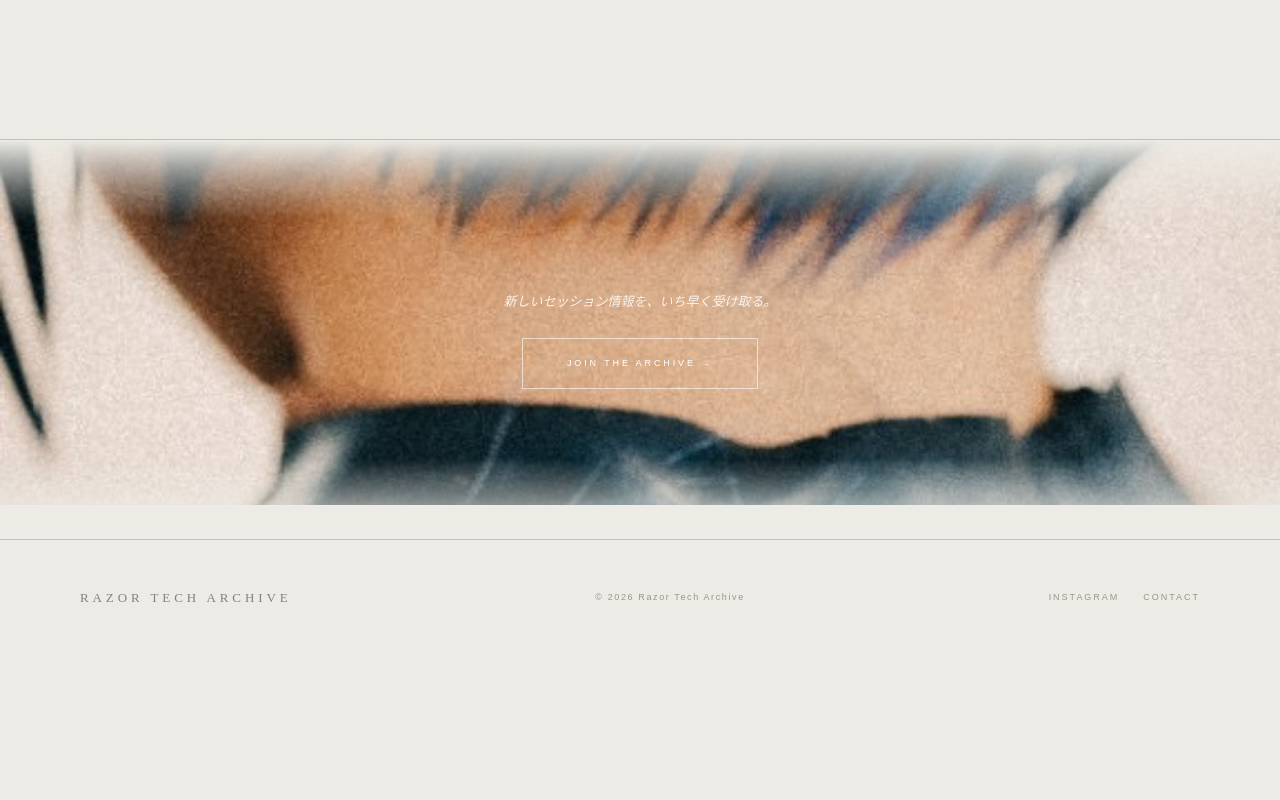
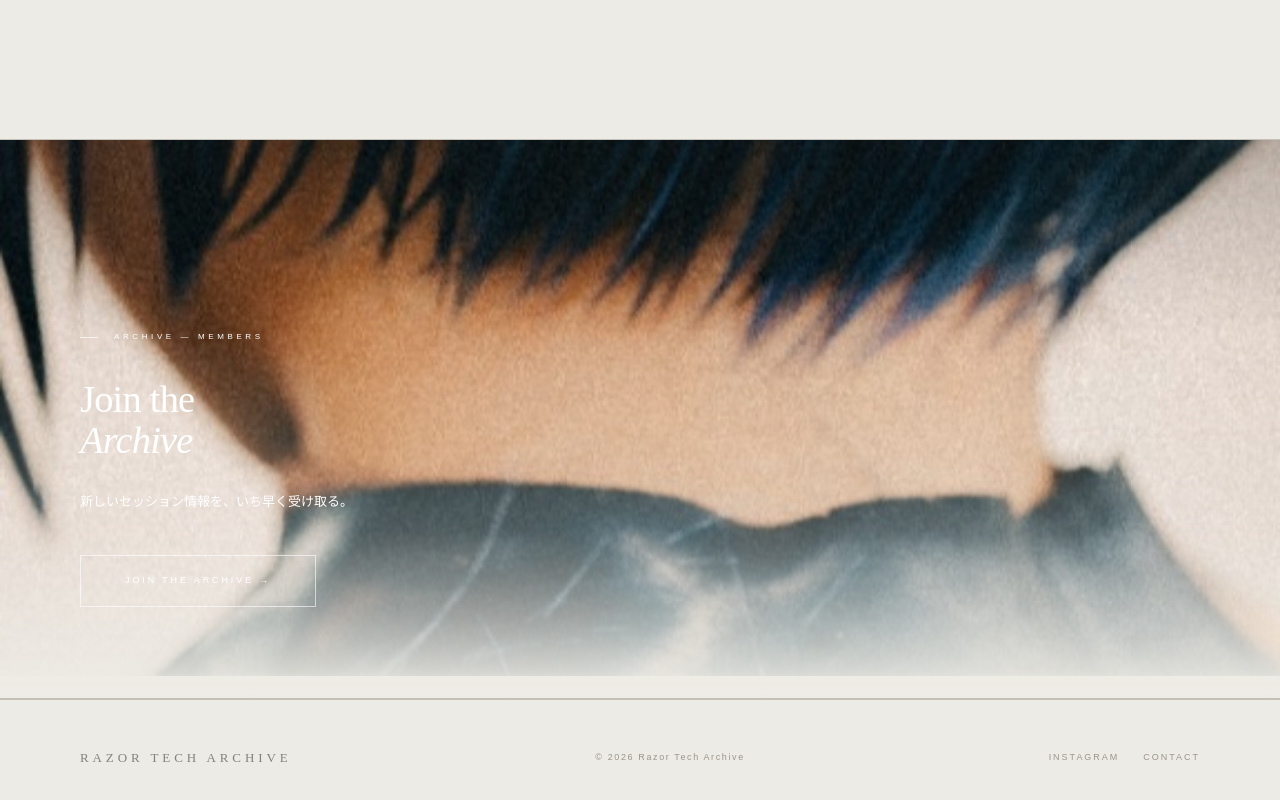
Before and after one commit to razortecharchive/rta-website, a Next.js app: page /seminar in a window 1280 px wide. Shown: the part 2322-3122 px from the top of the page. Before the commit the page ends 2978 px from the top, so only its background shows below. Built offline with nearby package versions, Linux system fonts and the light colour scheme.

Commit message:
remove duplicate CTA section

```diff
--- a/app/seminar/page.js
+++ b/app/seminar/page.js
@@ -170,8 +170,20 @@ export default function SeminarPage() {
         ))}
       </section>
 
-      {/* ABOUT PHOTO with CTA overlay */}
-      <div className="seminar-about-photo about-parallax-wrap" style={{position:'relative', width:'100%', height:'50vh', overflow:'hidden', borderTop:'1px solid #C4BFB7'}}>
+      {/* CTA — full-bleed photo like hero */}
+      <section
+        className="seminar-cta-hero"
+        style={{
+          position:'relative',
+          width:'100%',
+          height:'70vh',
+          minHeight:420,
+          overflow:'hidden',
+          borderTop:'1px solid #C4BFB7',
+          borderBottom:'1px solid #C4BFB7',
+        }}
+      >
+        <div className="about-parallax-wrap" style={{position:'absolute', inset:0}}>
           <img
             src="/seminar-about.jpg"
             alt="精密なカットと仕上がり — RTA セッション"
@@ -187,13 +199,95 @@ export default function SeminarPage() {
               willChange:'transform',
             }}
           />
-        <div aria-hidden="true" style={{position:'absolute', top:0, left:0, right:0, height:80, background:'linear-gradient(to bottom, #EDEBE5, transparent)', pointerEvents:'none', zIndex:1}}></div>
-        <div aria-hidden="true" style={{position:'absolute', bottom:0, left:0, right:0, height:80, background:'linear-gradient(to top, #EDEBE5, transparent)', pointerEvents:'none', zIndex:1}}></div>
-        <div className="about-fade-up" style={{position:'absolute', inset:0, zIndex:10, display:'flex', flexDirection:'column', alignItems:'center', justifyContent:'center', gap:24, textAlign:'center', padding:'0 24px'}}>
-          <p style={{fontFamily:"'Hiragino Mincho Pro', 'ヒラギノ明朝 Pro', serif", fontSize:13, fontStyle:'italic', color:'#FFFFFF', lineHeight:1.8, opacity:0.85}}>新しいセッション情報を、いち早く受け取る。</p>
-          <a href="/members" style={{display:'inline-block', fontSize:9, letterSpacing:'0.32em', textTransform:'uppercase', color:'#FFFFFF', border:'1px solid rgba(255,255,255,0.6)', padding:'18px 44px', textDecoration:'none'}}>Join the Archive →</a>
+        </div>
+        <div
+          aria-hidden="true"
+          style={{
+            position:'absolute',
+            inset:0,
+            background:'linear-gradient(to bottom, rgba(28,26,23,0.2) 0%, rgba(28,26,23,0) 35%, rgba(237,235,229,0.3) 70%, rgba(237,235,229,1) 100%)',
+            zIndex:5,
+            pointerEvents:'none',
+          }}
+        />
+
+        <div
+          className="seminar-cta-content"
+          style={{
+            position:'absolute',
+            inset:0,
+            zIndex:10,
+            display:'flex',
+            flexDirection:'column',
+            justifyContent:'center',
+            padding:'180px 80px 80px',
+          }}
+        >
+          <div
+            className="about-fade-up"
+            style={{
+              fontSize:8,
+              letterSpacing:'0.45em',
+              textTransform:'uppercase',
+              color:'#FFFFFF',
+              marginBottom:36,
+              display:'flex',
+              alignItems:'center',
+              gap:16,
+              opacity:0.85,
+            }}
+          >
+            <span style={{width:18, height:1, background:'#FFFFFF', display:'inline-block', opacity:0.7}} />
+            Archive — Members
+          </div>
+          <h2
+            className="about-fade-up"
+            style={{
+              fontFamily:'Cormorant Garamond, serif',
+              fontSize:'clamp(28px, 3vw, 42px)',
+              fontWeight:200,
+              lineHeight:1.05,
+              letterSpacing:'-0.02em',
+              marginBottom:28,
+              color:'#FFFFFF',
+            }}
+          >
+            Join the<br />
+            <em style={{fontStyle:'italic', color:'#FFFFFF'}}>Archive</em>
+          </h2>
+          <p
+            className="about-fade-up"
+            style={{
+              fontFamily:"'Hiragino Mincho Pro', 'ヒラギノ明朝 Pro', serif",
+              fontSize:13,
+              color:'#FFFFFF',
+              lineHeight:2.1,
+              maxWidth:560,
+              opacity:0.85,
+              marginBottom:40,
+            }}
+          >
+            新しいセッション情報を、いち早く受け取る。
+          </p>
+          <div className="about-fade-up">
+            <a
+              href="/members"
+              style={{
+                display:'inline-block',
+                fontSize:9,
+                letterSpacing:'0.32em',
+                textTransform:'uppercase',
+                color:'#FFFFFF',
+                border:'1px solid rgba(255,255,255,0.6)',
+                padding:'18px 44px',
+                textDecoration:'none',
+              }}
+            >
+              Join the Archive →
+            </a>
           </div>
         </div>
+      </section>
 
       {/* FOOTER */}
       <footer className="site-footer about-fade-up" style={{padding:'48px 80px', borderTop:'1px solid #C4BFB7', display:'flex', alignItems:'center', justifyContent:'space-between'}}>
@@ -239,6 +333,13 @@ export default function SeminarPage() {
           .past-row > span:nth-child(4) {
             grid-column: 1 / -1 !important;
           }
+          .seminar-cta-hero {
+            height: 60vh !important;
+            min-height: 380px !important;
+          }
+          .seminar-cta-content {
+            padding: 140px 24px 48px !important;
+          }
         }
       `}</style>
     </main>
```
Lines whose indentation alone changed are shown as unchanged.
